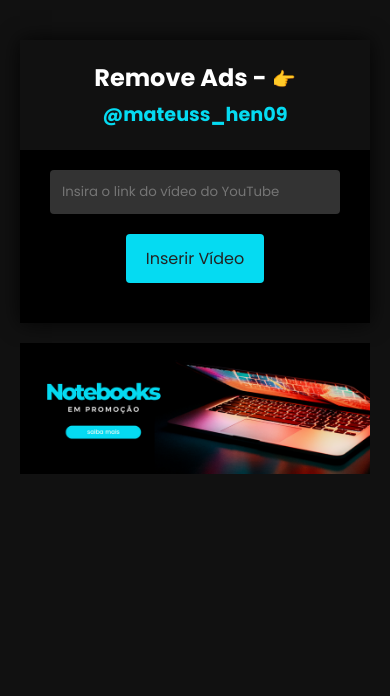
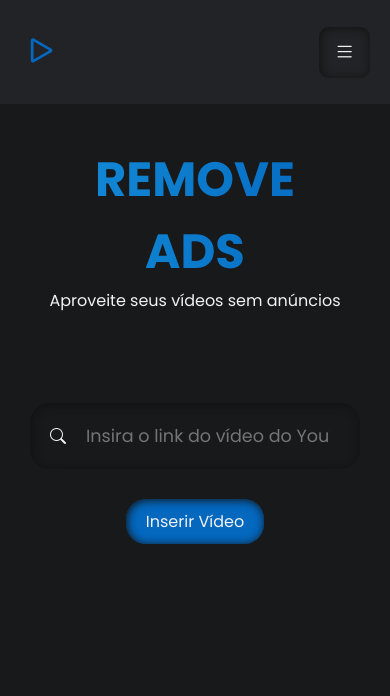
Before and after one commit to mateus-fer09/remove-ads, a plain HTML site: page index.html in a window 390 px wide. Drawn offline with nearby package versions, Linux system fonts and the light colour scheme.

Commit message:
Update pré version 2.0

```diff
--- /dev/null
+++ b/css/index-mobile.css
@@ -0,0 +1,64 @@
+:root {
+    --background-primary: #18191b;
+    --background-secundary: #222326;
+    --color1: #0468BF;
+    --color2: #F2F2F2;
+    --color3: #5CF2F2;
+    --color4: #148DD9;
+    --color5: #111111;
+}
+
+@media screen and (max-width: 800px) {
+    .nav-left {
+        width: 0px;
+        transition: 0.3s ease;
+    }
+
+    .nav-left .nav-left-content #close-nav {
+        display: block;
+        border: none;
+        background-color: transparent;
+        color: var(--color2);
+        font-size: 1em;
+        box-shadow: inset 1px 1px 10px var(--color5);
+        padding: 10px 15px;
+        border-radius: 10px;
+        margin-top: 50px;
+    }
+
+    .nav-left .nav-left-content #close-nav .bi {
+        margin-right: 10px;
+    }
+
+    .nav-mobile {
+        display: block;
+        width: 100%;
+        height: auto;
+        padding: 20px;
+        background-color: var(--background-secundary);
+        display: flex;
+        align-items: center;
+        justify-content: space-between;
+    }
+
+    .nav-mobile a {
+        text-decoration: none;
+        font-size: 2.7em;
+        font-weight: 600;
+        color: var(--color1);
+    }
+
+    .nav-mobile #open-nav {
+        border: none;
+        background-color: transparent;
+        color: var(--color2);
+        font-size: 1.3em;
+        box-shadow: inset 1px 1px 10px var(--color5);
+        padding: 10px 15px;
+        border-radius: 10px;
+    }
+
+    main {
+        margin-left: 0px;
+    }
+}
--- /dev/null
+++ b/css/index.css
@@ -0,0 +1,247 @@
+@charset "UTF-8";
+@import url('https://fonts.googleapis.com/css2?family=Poppins:ital,wght@0,100;0,200;0,300;0,400;0,500;0,600;0,700;0,800;0,900;1,100;1,200;1,300;1,400;1,500;1,600;1,700;1,800;1,900&display=swap');
+@import url("https://cdn.jsdelivr.net/npm/bootstrap-icons@1.11.3/font/bootstrap-icons.min.css");
+
+:root {
+    --background-primary: #18191b;
+    --background-secundary: #222326;
+    --color1: #0468BF;
+    --color2: #F2F2F2;
+    --color3: #5CF2F2;
+    --color4: #148DD9;
+    --color5: #111111;
+}
+
+* {
+    margin: 0;
+    padding: 0;
+    box-sizing: border-box;
+    font-family: "Poppins", sans-serif;
+}
+
+.separate {
+    width: 100%;
+    height: 2px;
+    background-color: var(--background-primary);
+    margin: 10px 0px;
+}
+
+button {
+    cursor: pointer;
+}
+
+body {
+    background-color: var(--background-primary);
+    color: var(--color2);
+    height: 900px;
+}
+
+.nav-left {
+    position: fixed;
+    top: 0;
+    left: 0;
+    max-width: 330px;
+    height: 100%;
+    background-color: var(--background-secundary);
+    transition: 0.3s ease;
+    overflow: hidden;
+    z-index: 1;
+}
+
+.nav-left .nav-left-content {
+    padding: 40px 20px;
+    display: flex;
+    flex-direction: column;
+    justify-content: center;
+    width: 100%;
+}
+
+.nav-left .nav-left-content .title-content {
+    display: flex;
+    align-items: center;
+    gap: 7px;
+    font-size: 1.3em;
+    text-transform: uppercase;
+    font-weight: 600;
+}
+
+.nav-left .nav-left-content .box-buttons {
+    width: 100%;
+    display: flex;
+    flex-direction: column;
+    gap: 20px;
+    margin-top: 30px;
+}
+
+.nav-left .nav-left-content .box-buttons  button {
+    padding: 10px;
+    border: none;
+    border-radius: 15px;
+    font-size: 1em;
+    display: flex;
+    align-items: center;
+    gap: 10px;
+    background-color: transparent;
+    box-shadow: inset 1px 1px 10px var(--color5);
+    color: var(--color1);
+    font-weight: 600;
+    cursor: pointer;
+    transition: 0.3s ease;
+    position: relative;
+}
+
+.nav-left .nav-left-content .box-buttons  button:hover {
+    background-color: var(--color1);
+    color: var(--color5);
+}
+
+.nav-left .nav-left-content .box-buttons  button:active {
+    transform: scale(0.9);
+    transition: 0.2s;
+}
+
+.nav-left .nav-left-content .box-buttons  button .bi {
+    font-size: 1.2em;
+}
+
+.nav-left .nav-left-content .box-buttons #version2:disabled {
+    opacity: 0.5;
+    cursor: not-allowed;
+}
+
+.nav-left .nav-left-content .box-buttons #version2::after {
+    content: 'Em breve';
+    color: var(--color2);
+    font-style: italic;
+}
+
+.nav-left .nav-left-content #close-nav {
+    display: none;
+}
+
+.nav-mobile {
+    display: none;
+}
+
+main {
+    max-width: 1000px;
+    margin-left: 300px;
+    padding: 20px;
+}
+
+.outdoor {
+    width: 100%;
+    padding: 20px;
+    text-align: center;
+}
+
+.outdoor h1 {
+    text-transform: uppercase;
+    font-size: 3em;
+    background: linear-gradient(to right, var(--color4), var(--color1));
+    -webkit-background-clip: text;
+    background-clip: text; /* Padrão, para navegadores não baseados no WebKit */
+    color: transparent;
+}
+
+.version1 {
+    width: 100%;
+    height: 300px;
+    border-radius: 20px;
+    margin-top: 40px;
+    padding: 10px;
+}
+
+.version1 .painel {
+    max-width: 900px;
+    margin: 0 auto;
+}
+
+.version1 .painel .input-link {
+    padding: 10px 20px;
+    border-radius: 20px;
+    box-shadow: inset 1px 1px 10px var(--color5);
+    margin-top: 20px;
+    text-align: center;
+    display: flex;
+    align-items: center;
+    gap: 10px;
+}
+
+.version1 .painel .input-link input {
+    border: none;
+    padding: 10px;
+    background-color: transparent;
+    color: var(--color2);
+    font-size: 1.1em;
+    width: 100%;
+}
+
+.version1 .painel .input-link input:focus {
+    outline: none;
+}
+
+.version1 .painel .btn-inserir {
+    width: 100%;
+    display: flex;
+    align-items: center;
+    justify-content: center;
+    padding: 10px;
+    margin-top: 20px;
+}
+
+.version1 .painel .btn-inserir #btn {
+    border: none;
+    padding: 10px 20px;
+    border-radius: 20px;
+    font-size: 1em;
+    background-color: var(--color1);
+    color: var(--color2);
+    box-shadow: inset 1px 1px 10px var(--color5);
+}
+
+.version1 .painel .video-container {
+    width: 100%;
+    position: relative;
+    padding-bottom: 40px;
+}
+
+.version1 .painel .message-container {
+    text-align: center;
+    padding: 20px;
+}
+
+.version1 .painel .video-container iframe {
+    border-radius: 20px;
+    box-shadow: 1px 1px 60px var(--color1);
+    top: 50%;
+    left: 50%;
+    transform: translate(-50%, 100px);
+    position: absolute;
+    width: 100%;
+}
+
+.version2 {
+    width: 100%;
+    height: 300px;
+    border-radius: 20px;
+    border: 2px solid var(--color1);
+    margin-top: 40px;
+    display: none;
+}
+
+.loading-spinner {
+    border: 6px solid rgba(255, 255, 255, 0.3);
+    border-top: 6px solid var(--color1);
+    border-radius: 50%;
+    width: 50px;
+    height: 50px;
+    animation: spin 1s linear infinite;
+    margin: 20px auto;
+    display: none; /* Inicia oculto */
+}
+
+@keyframes spin {
+    0% { transform: rotate(0deg); }
+    100% { transform: rotate(360deg); }
+}
--- a/css/style.css
+++ /dev/null
@@ -1,133 +0,0 @@
-@charset "UTF-8";
-@import url('https://fonts.googleapis.com/css2?family=Poppins:wght@200;300;400;500;600;700&display=swap');
-
-* {
-    margin: 0;
-    padding: 0;
-    box-sizing: border-box;
-    font-family: 'Poppins', sans-serif;
-}
-
-a {
-    text-decoration: none;
-}
-
-:root {
-    --color1: #05DBF2;
-    --color2: #A7EBF2;
-    --color3: #F2F2F2;
-    --color4: #A6A6A6;
-    --color5: #595959;
-    --color6: #232323;
-}
-
-body {
-    font-family: 'Roboto', sans-serif;
-    margin: 0;
-    padding: 20px;
-    display: flex;
-    flex-direction: column;
-    align-items: center;
-    min-height: 100vh;
-    background-color: #111;
-    color: #fff;
-}
-
-.container {
-    max-width: 800px;
-    width: 100%;
-    margin: 20px;
-    box-shadow: 0 0 20px rgba(0, 0, 0, 0.8);
-    overflow: hidden;
-    background-color: #000;
-}
-
-header {
-    padding: 20px;
-    text-align: center;
-    background-color: #111;
-}
-
-h2 a {
-    color: var(--color1);
-    font-size: 0.8em;
-}
-
-.video-panel {
-    padding: 20px;
-    box-sizing: border-box;
-    text-align: center;
-}
-
-input {
-    width: calc(100% - 20px);
-    padding: 12px;
-    box-sizing: border-box;
-    margin-bottom: 20px;
-    border: none;
-    border-radius: 4px;
-    outline: none;
-    background-color: #333;
-    color: #fff;
-}
-
-button {
-    background-color: var(--color1);
-    color: var(--color6);
-    border: none;
-    padding: 12px 20px;
-    font-size: 16px;
-    cursor: pointer;
-    border-radius: 4px;
-    transition: background-color 0.3s ease;
-}
-
-button:hover {
-    background-color: var(--color2);
-}
-
-.video-container {
-    margin-top: 20px;
-    overflow: hidden;
-}
-
-iframe {
-    width: 100%;
-    height: 360px;
-    border: none;
-}
-
-.ads-container {
-    max-width: 800px;
-    height: auto;
-    margin: 0 auto;
-    margin-top: 0px;
-}
-
-.ads-container .ads {
-    width: 100%;
-    height: auto;
-    margin-bottom: 20px;
-}
-
-.ads-container .ads img {
-    width: 100%;
-    height: auto;
-}
-
-/* Adicione este estilo para o indicador de carregamento */
-.loading-spinner {
-    border: 6px solid rgba(255, 255, 255, 0.3);
-    border-top: 6px solid var(--color1);
-    border-radius: 50%;
-    width: 50px;
-    height: 50px;
-    animation: spin 1s linear infinite;
-    margin: 20px auto;
-    display: none; /* Inicia oculto */
-}
-
-@keyframes spin {
-    0% { transform: rotate(0deg); }
-    100% { transform: rotate(360deg); }
-}
--- a/index.html
+++ b/index.html
@@ -1,44 +1,76 @@
 <!DOCTYPE html>
-<html lang="pt-br">
+<html lang="pt-bt">
 <head>
     <meta charset="UTF-8">
     <meta name="viewport" content="width=device-width, initial-scale=1.0">
-    <meta name="google-adsense-account" content="ca-pub-3495721409683621">
-    <title>Remove Ads</title>
-    <link rel="stylesheet" href="css/style.css">
-    <link rel="shortcut icon" href="upload/android-launchericon-512-512.png" type="image/png">
+    <title>REMOVE ADS - VERSION 2.0</title>
+    <link rel="stylesheet" href="css/index.css">
+    <link rel="stylesheet" href="css/index-mobile.css">
+    <link rel="shortcut icon" href="assets/icons/ytb.svg" type="image/svg-xml">
 </head>
 <body>
-    <div class="container">
-        <header>
-            <h2>Remove Ads - <a href="https://www.instagram.com/mateuss_hen09/" target="_blank">👉 @mateuss_hen09</a></h2>
-        </header>
 
-        <div class="video-panel">
-            <input type="text" id="link" placeholder="Insira o link do vídeo do YouTube" aria-label="Insira o link do vídeo do YouTube">
-            <button id="btn" aria-label="Inserir Vídeo">Inserir Vídeo</button>
-            <div class="video-container" aria-live="polite">
-                <div class="loading-spinner"></div>
+    <div class="nav-left">
+        <div class="nav-left-content">
+            <div class="title-content">
+                <span>Painel de Versões</span>
+                <i class="bi bi-braces"></i>
             </div>
-            <div class="message-container" aria-live="assertive"></div>
+
+            <div class="separate"></div>
+
+            <div class="box-buttons">
+                <button id="version1">
+                    <i class="bi bi-box-arrow-in-right"></i>
+                    <span>Versão 1.0</span>
+                </button>
+                <button id="version2" disabled>
+                    <i class="bi bi-box-arrow-in-right"></i>
+                    <span>Versão 2.0</span>
+                </button>
+            </div>
+
+            <button id="close-nav">
+                <i class="bi bi-x-circle"></i>
+                <span>Fechar Menu</span>
+            </button>
         </div>
     </div>
-    <div class="ads-container">
-        <a href="https://www.amazon.com.br/gp/browse.html?node=16364755011&amp;ref_=nav_em__pc_laptops_0_2_17_3&_encoding=UTF8&tag=mateussfer002-20&linkCode=ur2&linkId=4700afeb65e0e2aa68d0ac09d0a1dce9&camp=1789&creative=9325" target="_blank">
-            <div class="ads">
-                <img src="upload/1.png" alt="Ofertas de Notebook">
+    <div class="nav-mobile">
+        <a href="index.html">
+            <i class="bi-play"></i>
+        </a>
+        <button id="open-nav">
+            <i class="bi bi-list"></i>
+        </button>
+    </div>
+
+    <main>
+        <section class="outdoor">
+            <h1>Remove Ads</h1>
+            <p>Aproveite seus vídeos sem anúncios</p>
+        </section>
+
+        <section class="version1">
+            <div class="painel">
+                <div class="input-link">
+                    <i class="bi-search"></i>
+                    <input type="text" id="link" placeholder="Insira o link do vídeo do YouTube" aria-label="Insira o link do vídeo do YouTube" autocomplete="off">
+                </div>
+                <div class="btn-inserir">
+                    <button id="btn" aria-label="Inserir Vídeo">Inserir Vídeo</button>
+                </div>
+                <div class="video-container" aria-live="polite">
+                    <div class="loading-spinner"></div>
+                </div>
+                <div class="message-container" aria-live="assertive"></div>
             </div>
-        </a>
-    </div>
+        </section>
+        <section class="version2"></section>
+    </main>
+
     <script src="js/index.js"></script>
-        <!-- Google tag (gtag.js) -->
-<script async src="https://www.googletagmanager.com/gtag/js?id=G-DWCBK5P7YH"></script>
-<script>
-  window.dataLayer = window.dataLayer || [];
-  function gtag(){dataLayer.push(arguments);}
-  gtag('js', new Date());
-
-  gtag('config', 'G-DWCBK5P7YH');
-</script>
+    <script src="js/version1.0.js"></script>
+    <script src="js/version2.0.js"></script>
 </body>
 </html>
```
Also changed, not shown: js/index.js (+12 -66 lines), js/version1.0.js (added, +69 -0 lines), assets/icons/ytb.svg (added), js/version2.0.js (added), style.css (deleted), upload/1.png (deleted), upload/2.png (deleted), upload/android-launchericon-512-512.png (deleted), upload/favicon.png (deleted), upload/logo.png (deleted).
